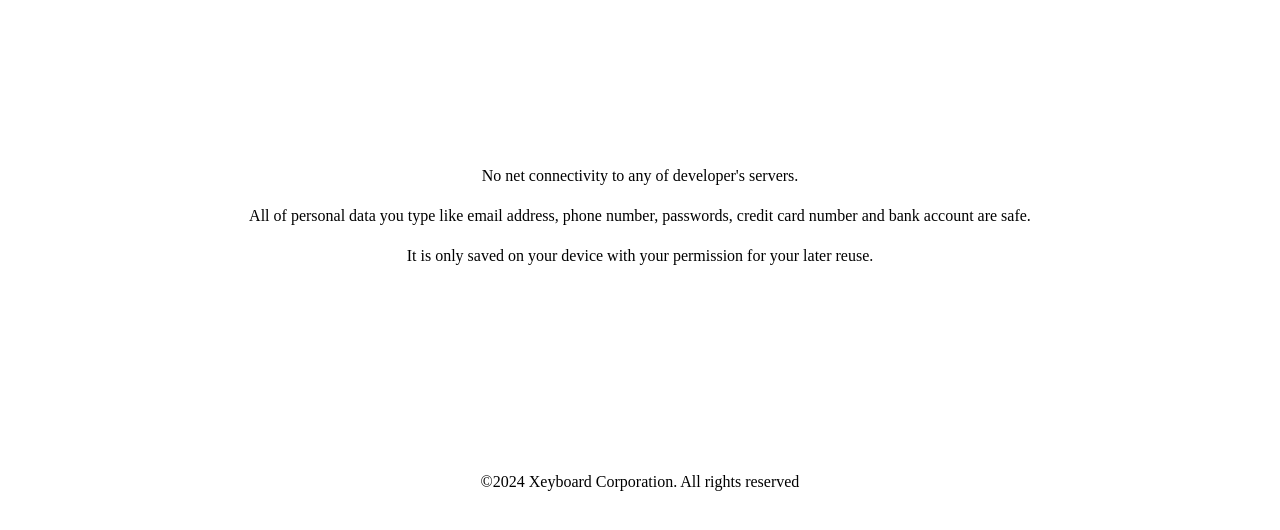
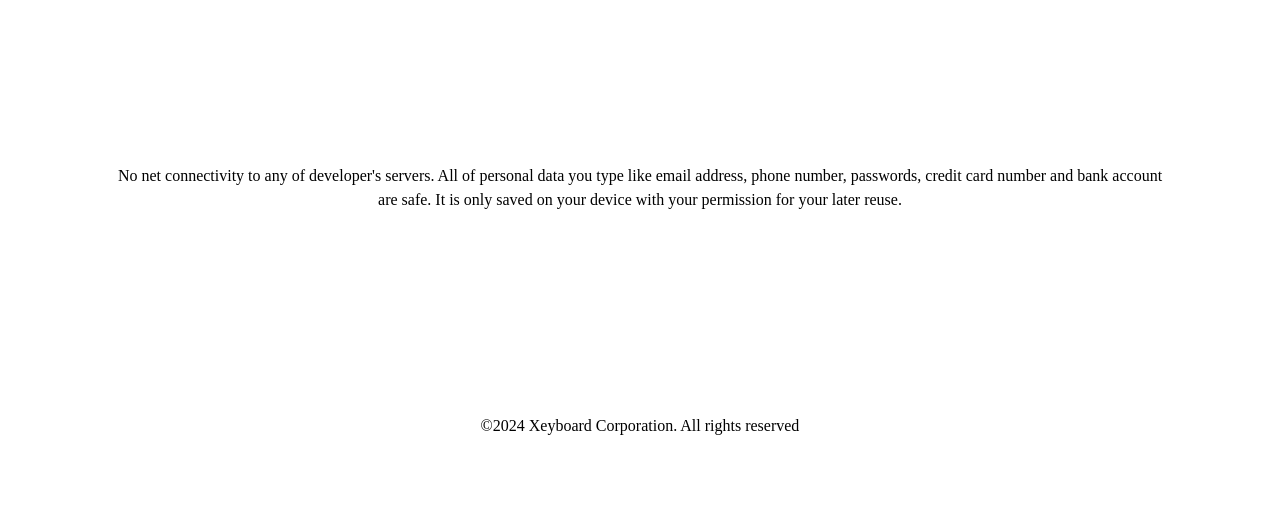
Before and after one commit to AdamCN/AdamCN.github.io, a plain HTML site: page index.html in a window 1280 px wide. Shown: the part 90-620 px from the top of the page. Drawn offline with Linux system fonts and the light colour scheme.

Commit message:
Update index.html

```diff
--- a/index.html
+++ b/index.html
@@ -32,9 +32,7 @@
   <br>  </br>
 
   <div class="content">
-    <p style="text-align:center">No net connectivity to any of developer's servers.</p>
-    <p style="text-align:center">All of personal data you type like email address, phone number, passwords, credit card number and bank account are safe.</p>
-    <p style="text-align:center">It is only saved on your device with your permission for your later reuse.</p>
+    <p style="text-align:center">No net connectivity to any of developer's servers. All of personal data you type like email address, phone number, passwords, credit card number and bank account are safe. It is only saved on your device with your permission for your later reuse.</p>
   </div>
 
   </body>
```
